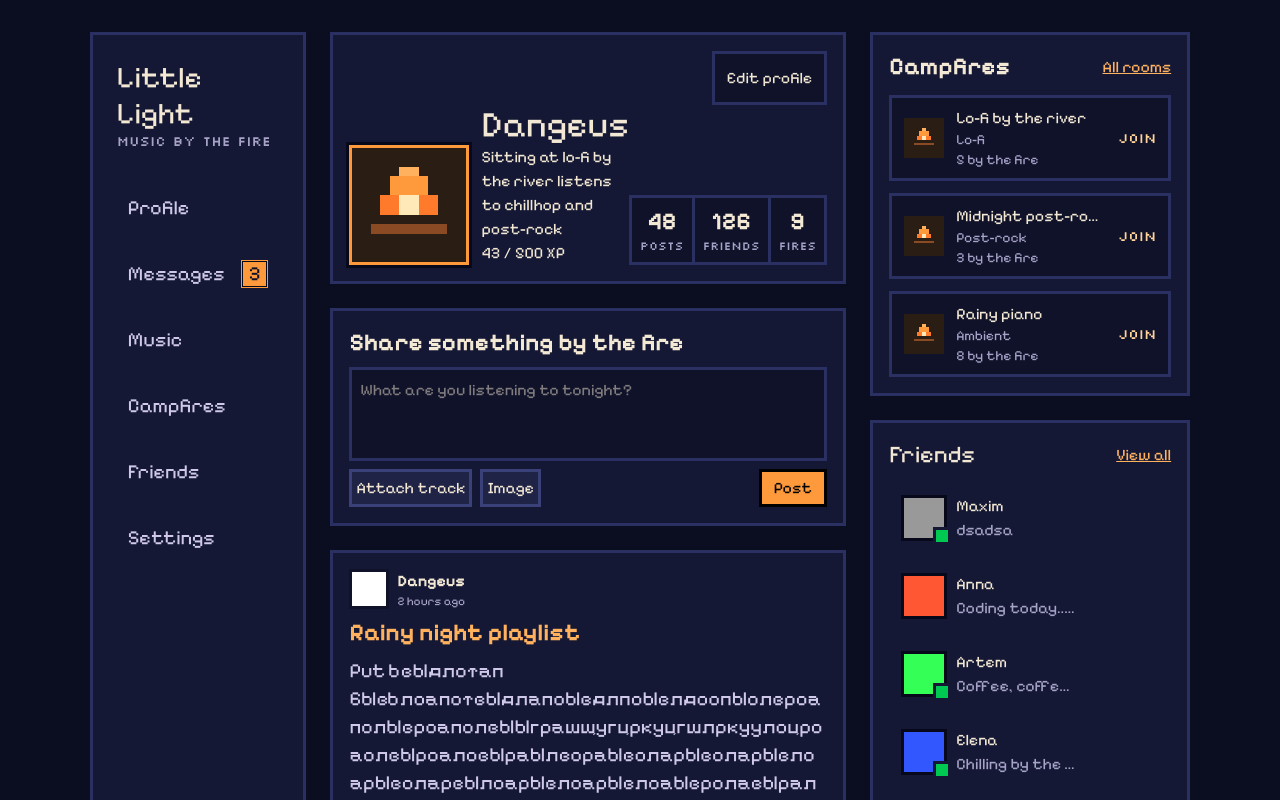
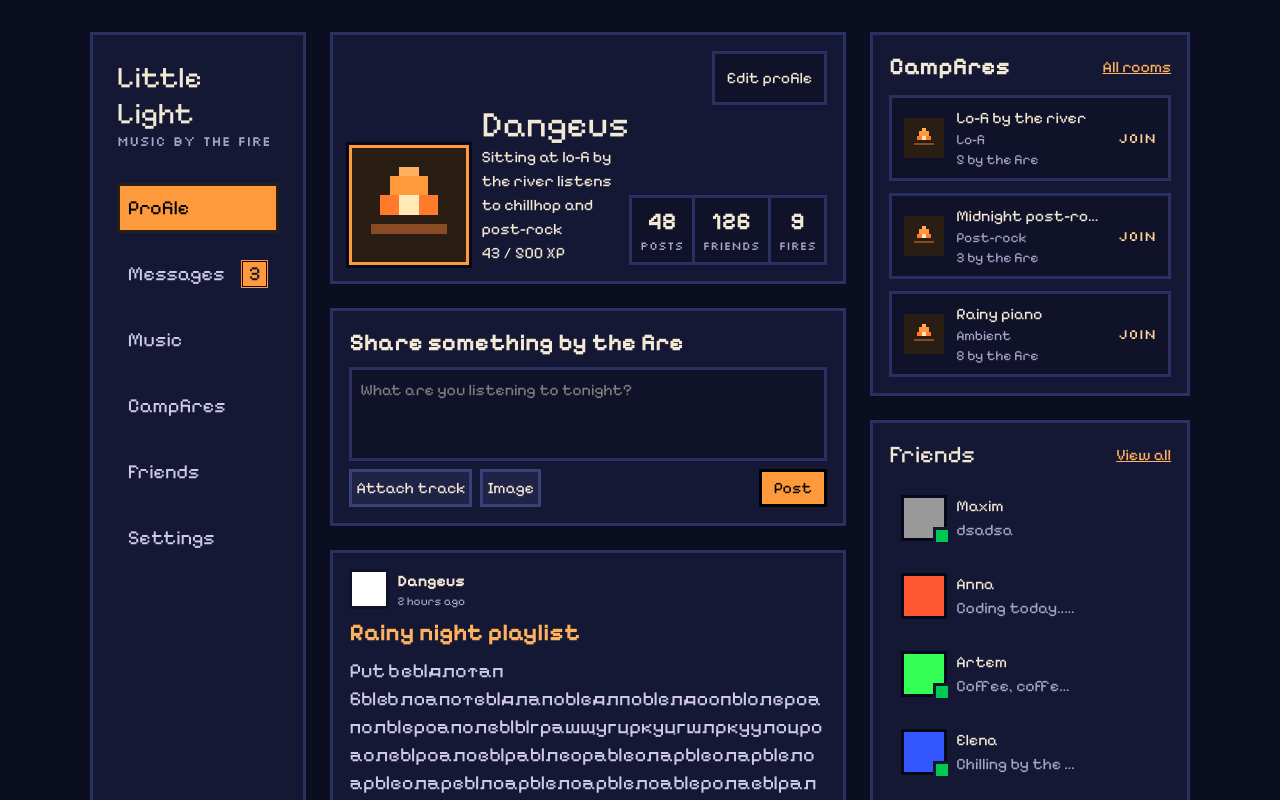
Before and after one commit to dangeus/little-light, a Next.js app in the folder client/: page /profile in a window 1280 px wide. Shown: the top 800 px of the page. Built offline with nearby package versions, Linux system fonts and the light colour scheme.

Commit message:
Add active state to NavItem

```diff
--- a/client/src/components/NavItem.tsx
+++ b/client/src/components/NavItem.tsx
@@ -1,4 +1,7 @@
+"use client"
+
 import Link from "next/link";
+import {usePathname} from "next/navigation";
 
 type NavItemProps = {
     href: string;
@@ -7,9 +10,13 @@ type NavItemProps = {
 }
 
 export default function NavItem({href, label, badge}: NavItemProps) {
+    const pathname = usePathname()
+    const isActive = pathname === href
+
+
     return (
         <Link href={href}
-              className="flex items-center gap-4 text-soft text-xl p-2 border-3 border-transparent hover:bg-ghost hover:border-ghost-line hover:text-text focus-visible:outline-3 focus-visible:outline-accent-pale focus-visible:outline-offset-2">
+              className={`flex items-center gap-4 text-xl p-2 border-3 focus-visible:outline-3 focus-visible:outline-accent-pale focus-visible:outline-offset-2 ${isActive ? "text-black bg-accent border-ember hover:bg-accent-light" : "text-soft border-transparent hover:bg-ghost hover:border-ghost-line hover:text-text"}`}>
             {label}
             {!!badge && <span
                 className="bg-accent outline outline-outline -outline-offset-2 text-panel-dark px-2 ml-auto">{badge}</span>}
```
